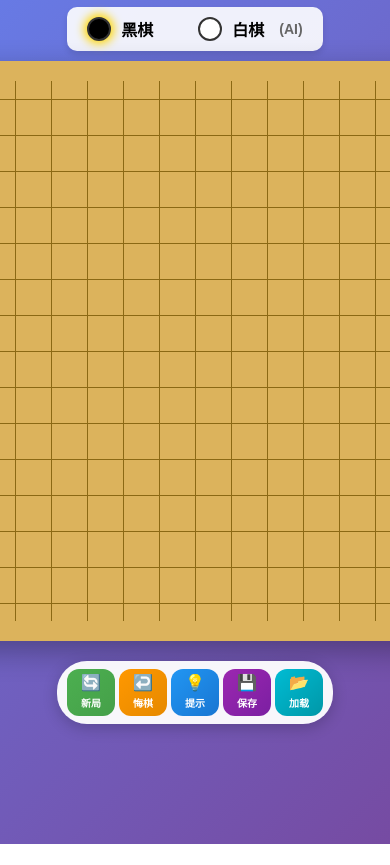
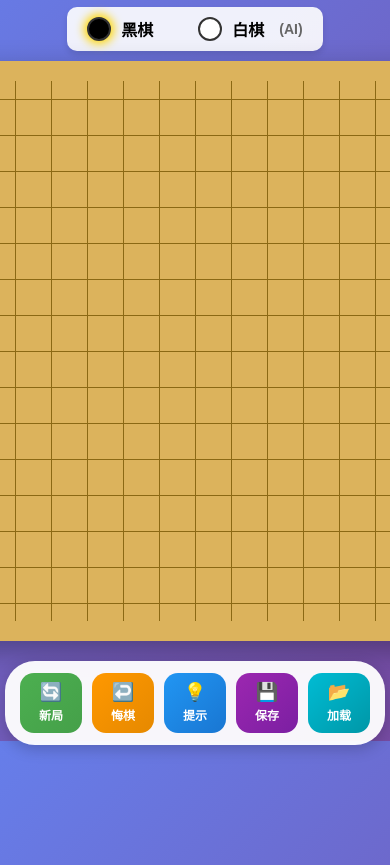
Before and after one commit to jassonlu/gomoku-game, a plain HTML site: page index.html in a window 390 px wide. Shown: the part 103-968 px from the top of the page. Before the commit the page ends 947 px from the top, so only its background shows below. Drawn offline with Linux system fonts and the light colour scheme.

Commit message:
调整按钮间距和修复底色一致性
- 按钮间距从10px增加到15px，更宽松
- 按钮内边距增加，更舒适
- 修复body渐变背景不一致问题（添加background-attachment: fixed）
- 移动端适配优化

```diff
--- a/index.html
+++ b/index.html
@@ -14,11 +14,13 @@
         body {
             font-family: 'Microsoft YaHei', Arial, sans-serif;
             background: linear-gradient(135deg, #667eea 0%, #764ba2 100%);
+            background-attachment: fixed; /* 固定背景，防止滚动时颜色变化 */
             min-height: 100vh;
+            min-height: 100dvh; /* 使用动态视口高度，适配移动端 */
             display: flex;
             flex-direction: column;
             align-items: center;
-            padding: 20px 20px 100px 20px; /* 增加底部padding，避免被浏览器工具栏遮挡 */
+            padding: 20px 20px 100px 20px;
         }
 
         h1 {
@@ -224,10 +226,10 @@
         .controls {
             margin-top: 20px;
             display: flex;
-            gap: 10px;
+            gap: 15px;
             justify-content: center;
             background: rgba(255,255,255,0.95);
-            padding: 12px 20px;
+            padding: 15px 25px;
             border-radius: 50px;
             box-shadow: 0 4px 15px rgba(0,0,0,0.2);
         }
@@ -237,15 +239,15 @@
             flex-direction: column;
             align-items: center;
             justify-content: center;
-            gap: 4px;
-            padding: 10px 16px;
-            font-size: 12px;
+            gap: 6px;
+            padding: 12px 20px;
+            font-size: 13px;
             border: none;
-            border-radius: 12px;
+            border-radius: 14px;
             cursor: pointer;
             transition: all 0.2s;
             font-weight: bold;
-            min-width: 65px;
+            min-width: 70px;
             white-space: nowrap;
         }
 
@@ -538,23 +540,25 @@
         /* 移动端适配 */
         @media (max-width: 600px) {
             body {
-                padding: 15px 15px 120px 15px; /* 移动端底部需要更多空间 */
+                padding: 15px 15px 120px 15px;
+                background-attachment: fixed;
             }
 
             .controls {
-                padding: 8px 10px;
-                gap: 4px;
+                padding: 12px 15px;
+                gap: 10px;
                 border-radius: 30px;
             }
 
             .controls button {
-                padding: 6px 8px;
-                min-width: 48px;
-                font-size: 10px;
+                padding: 10px 14px;
+                min-width: 62px;
+                font-size: 12px;
+                gap: 5px;
             }
 
             .controls button .icon {
-                font-size: 16px;
+                font-size: 18px;
             }
 
             h1 {
```
